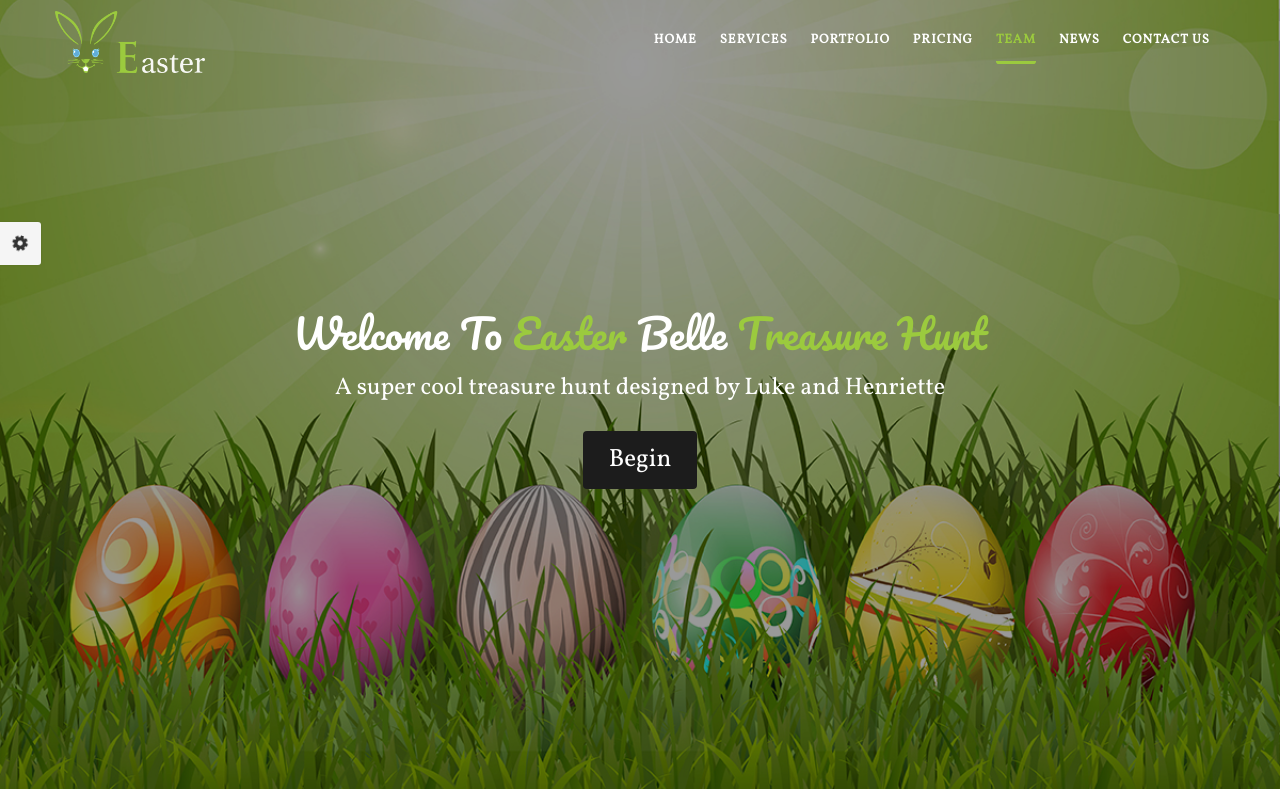
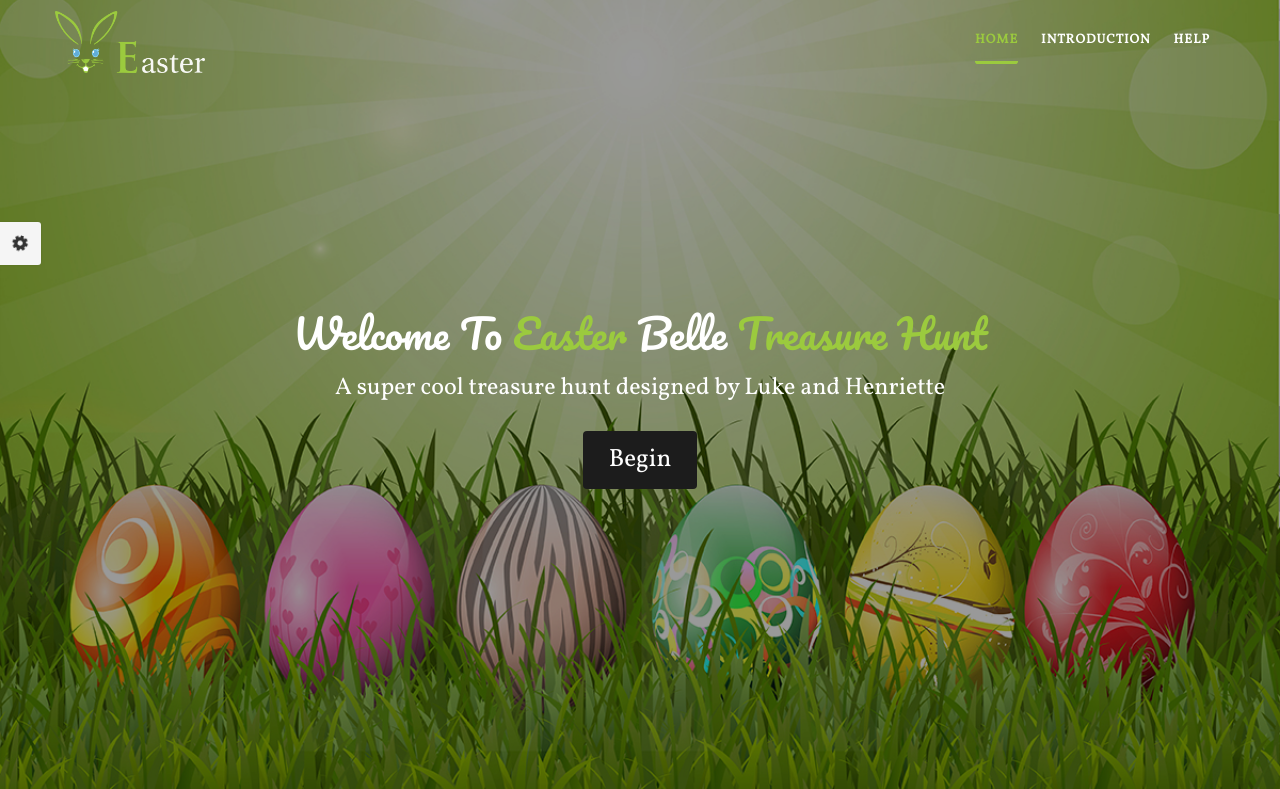
Before and after one commit to lcoburn/easter_hunt, a Django app: page / in a window 1280 px wide. Shown: the top 789 px of the page. Run offline with Django 4.2, Linux system fonts and the light colour scheme; some libraries are stand-ins or nearby versions.

Commit message:
changed nav bar

```diff
--- a/pages/urls.py
+++ b/pages/urls.py
@@ -2,5 +2,7 @@ from django.urls import path
 from . import views
 
 urlpatterns = [
-    path('', views.home, name='home')
+    path('', views.home, name='home'),
+    path('introduction', views.introduction,name='introduction'),
+    path('help', views.help,name='help'),
 ]
--- a/pages/views.py
+++ b/pages/views.py
@@ -4,3 +4,7 @@ from django.shortcuts import render
 # Create your views here.
 def home(request):
  return render(request, 'pages/home.html')
+def introduction(request):
+ return render(request, 'pages/introduction.html')
+def help(request):
+ return render(request, 'pages/help.html')
--- a/templates/base.html
+++ b/templates/base.html
@@ -101,31 +101,15 @@
                 <ul class="pull-right">
                   <li class="active">
                     <div class="mask active"></div>
-                    <a href="#hero" class="active">Home</a>
+                    <a href="{% url 'home' %}" class="active">Home</a>
                   </li>
                   <li>
                     <div class="mask"></div>
-                    <a href="#services">Services</a>
+                    <a href="{% url 'introduction' %}" class="active">Introduction</a>
                   </li>
                   <li>
                     <div class="mask"></div>
-                    <a href="#portfolio">Portfolio</a>
-                  </li>
-                  <li>
-                    <div class="mask"></div>
-                    <a href="#pricing">Pricing</a>
-                  </li>
-                  <li>
-                    <div class="mask"></div>
-                    <a href="#team">Team</a>
-                  </li>
-                  <li>
-                    <div class="mask"></div>
-                    <a href="#news">News</a>
-                  </li>
-                  <li>
-                    <div class="mask"></div>
-                    <a href="#contact-us">Contact Us</a>
+                    <a href="{% url 'help' %}" class="active">Help</a>
                   </li>
                 </ul>
               </div>
```
Also changed, not shown: templates/pages/help.html (added, +8 -0 lines), templates/pages/introduction.html (added, +8 -0 lines).
